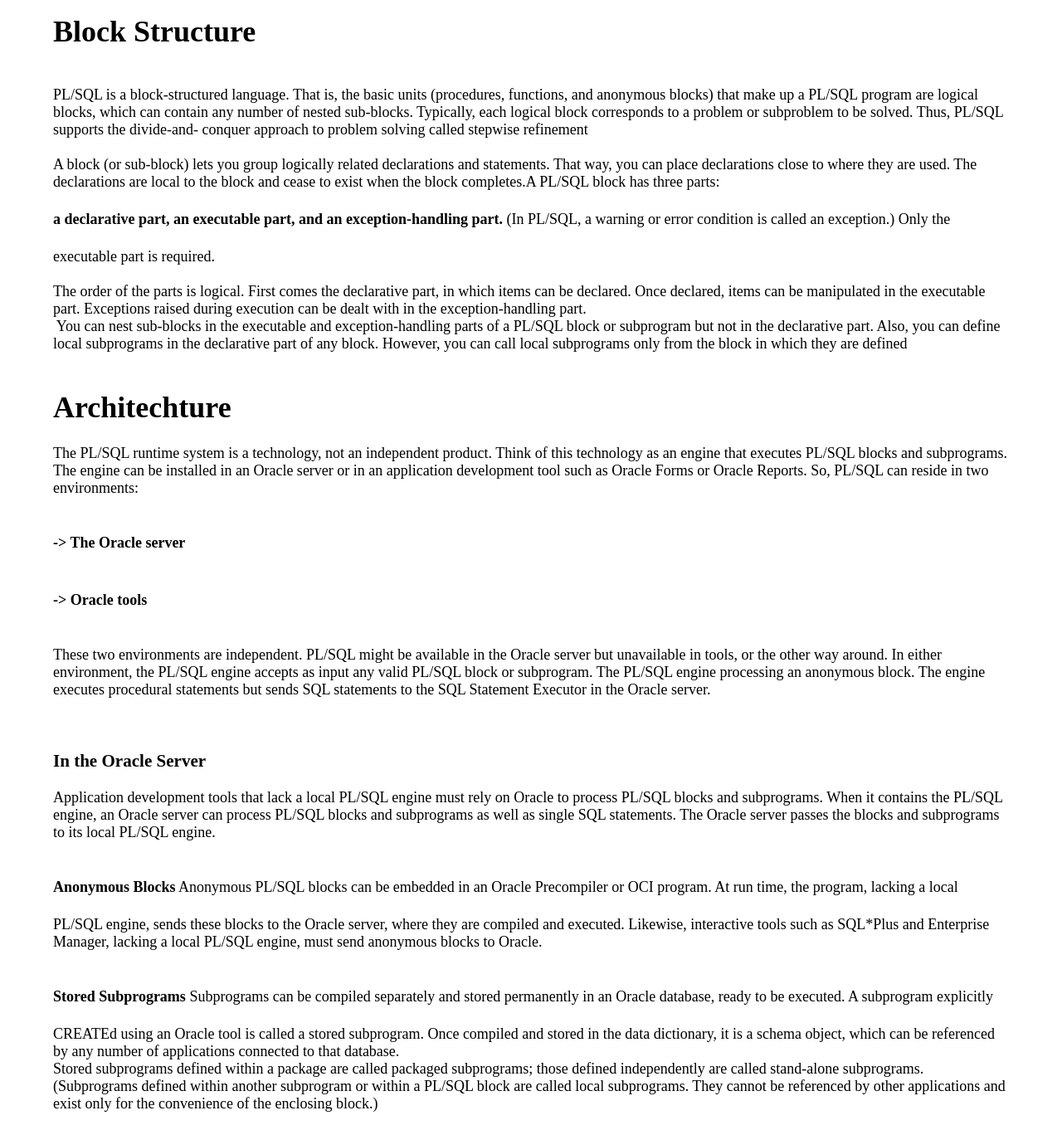
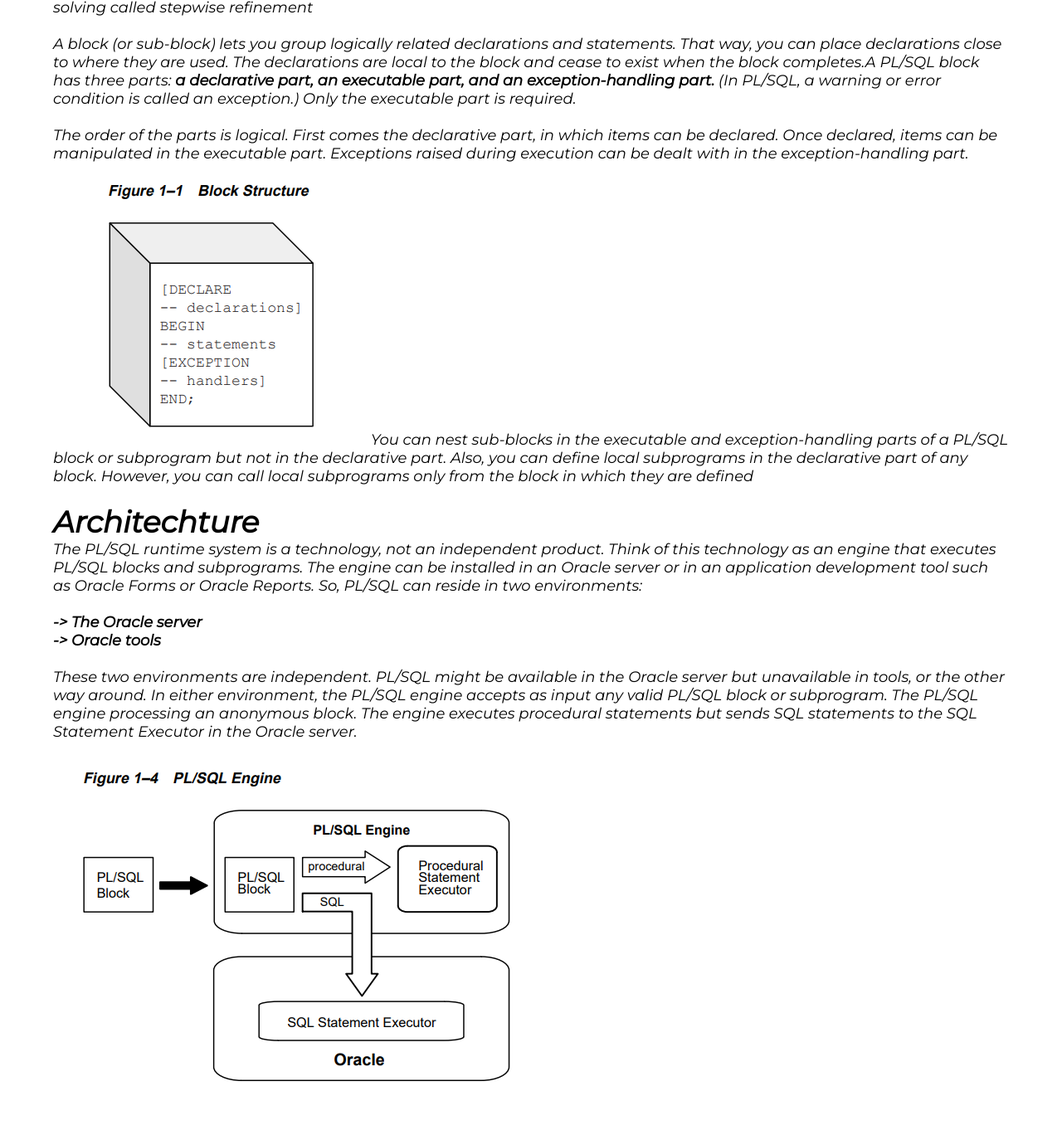
Before and after one commit to virtual-bugg/tutorial-web, a plain HTML site: page Tutorial Website/SQL/plsql.contents.html in a window 1280 px wide. Shown: the part 858-2220 px from the top of the page at 83% size. Drawn offline with Linux system fonts and the light colour scheme; the site is published under a folder, as on GitHub Pages, so addresses that start at the root find nothing.

Commit message:
Update plsql.contents.html

```diff
--- a/Tutorial Website/SQL/plsql.contents.html
+++ b/Tutorial Website/SQL/plsql.contents.html
@@ -4,7 +4,7 @@
     <meta http-equiv="X-UA-Compatible" content="IE=edge">
     <meta name="viewport" content="width=device-width, initial-scale=1.0">
     <title>Document</title>
-    <link rel="stylesheet" href="/CSS/sql.css">
+    <link rel="stylesheet" href="../CSS/sql.css">
     <style>
         body{
             margin: 5%;
@@ -65,7 +65,7 @@ The order of the parts is logical. First comes the declarative part, in which it
 be declared. Once declared, items can be manipulated in the executable part.
 Exceptions raised during execution can be dealt with in the exception-handling
 part. <br>
-<img src="/IMAGES/sql/img2.png" alt="">
+<img src="../IMAGES/sql/img2.png" alt="">
 You can nest sub-blocks in the executable and exception-handling parts of a
 PL/SQL block or subprogram but not in the declarative part. Also, you can define
 local subprograms in the declarative part of any block. However, you can call local
@@ -86,7 +86,7 @@ PL/SQL engine accepts as input any valid PL/SQL block or subprogram.
 The PL/SQL engine processing an anonymous block. The engine
 executes procedural statements but sends SQL statements to the SQL Statement
 Executor in the Oracle server. <br><br>
-<img src="/IMAGES/sql/img1.png" alt=""> <br><br>
+<img src="../IMAGES/sql/img1.png" alt=""> <br><br>
 <h3>In the Oracle Server
 </h3>
 Application development tools that lack a local PL/SQL engine must rely on
@@ -158,7 +158,7 @@ components that can be manipulated individually. A reference type holds values,
 called pointers, that designate other program items. A LOB type holds values, called
 locators, that specify the location of large objects (graphic images for example)
 stored out-of-line. <br><br>
-<img src="/IMAGES/sql/img3.png" alt=""><br><br>
+<img src="../IMAGES/sql/img3.png" alt=""><br><br>
 
 
     <h1>Operators</h1><br><br>
```
